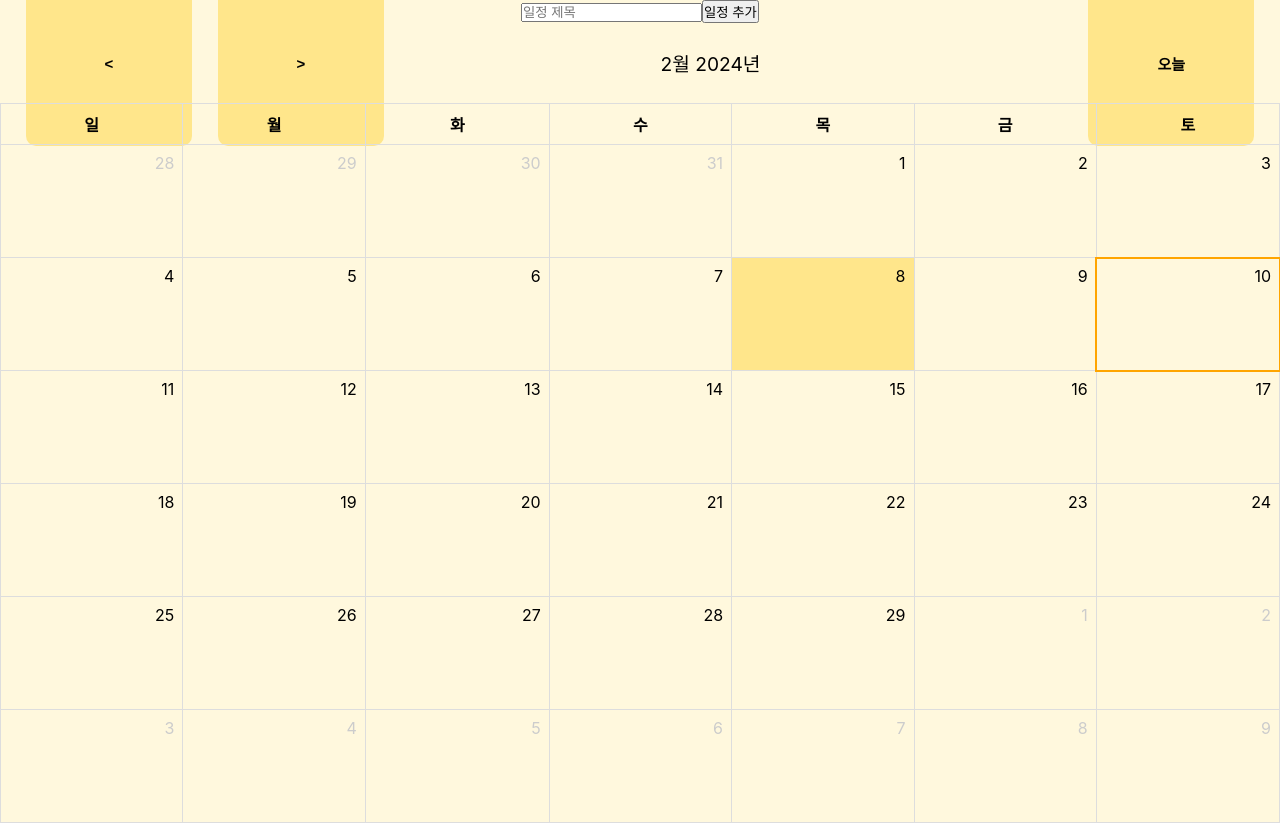
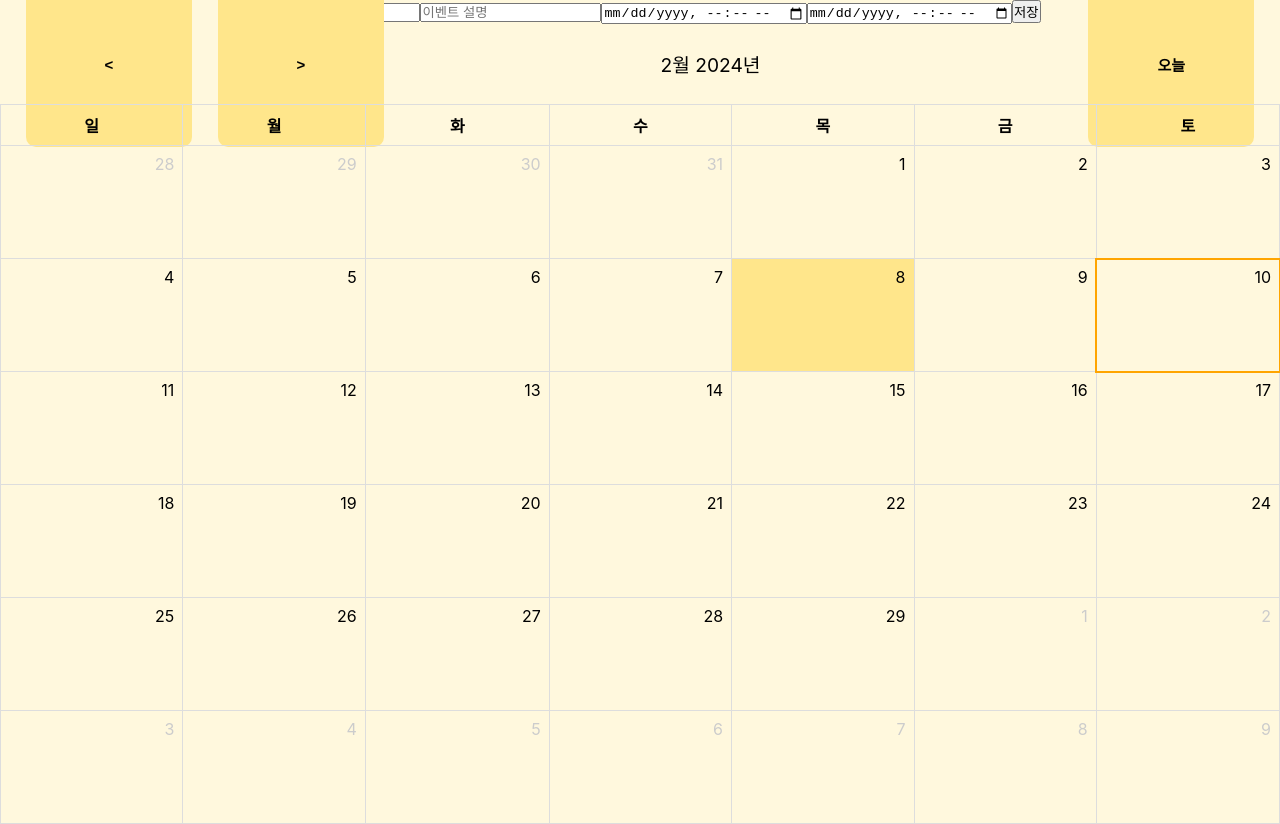
Before and after one commit to Yusmin97/petCheckApp, a React (Create React App) app: page /calendar in a window 1280 px wide. Both pictures are taken after a click on the element "10". Built offline with nearby package versions, Linux system fonts and the light colour scheme; no server answers.

Commit message:
✨ Feat: 캘린더 일정 추가와 추가된 일정 타이틀 렌더링

```diff
--- a/src/page/calendar/Calendar.tsx
+++ b/src/page/calendar/Calendar.tsx
@@ -1,26 +1,44 @@
 /* eslint-disable @typescript-eslint/no-unused-vars */
-import React, { useState } from 'react';
+import React, { useState, useEffect } from 'react';
 import DatePicker from 'react-datepicker';
 import ko from 'date-fns/locale/ko';
+import axios from 'axios';
+import Modal from './Modal';
 import 'react-datepicker/dist/react-datepicker.css';
 import './Calendar.css';
 
-function Calendar(size: any) {
-  // size에 따라 다른 클래스 적용
-  const calendarClassName = size === 'main' ? 'mainCalendar' : 'calendar-container';
+interface Schedule {
+  title: string;
+  start_date: Date;
+  end_date: Date;
+}
 
+function Calendar() {
   const [date, setDate] = useState(new Date());
   const [showDatePicker, setShowDatePicker] = useState(false);
   const [selectedDate, setSelectedDate] = useState(new Date());
-  const [showAddEventForm, setShowAddEventForm] = useState(false); // 일정 추가 폼을 보이기 위한 상태
-  const [eventTitle, setEventTitle] = useState(''); // 추가할 일정의 제목을 저장하는 상태
-  const [events, setEvents] = useState<{ title: string; startDate: Date; }[]>([]); // 일정 목록을 관리하는 상태
+  const [schedules, setSchedules] = useState<Schedule[]>([]);
+  const [showModal, setShowModal] = useState(false);
+  const [title, setTitle] = useState('');
+  const [description, setDescription] = useState('');
+  const [startDate, setStartDate] = useState('');
+  const [endDate, setEndDate] = useState('');
 
   const days = ['일', '월', '화', '수', '목', '금', '토'];
   const monthNames = ['1월', '2월', '3월', '4월', '5월', '6월', '7월', '8월', '9월', '10월', '11월', '12월'];
 
-  // useState에 현재 선택된 날짜를 추가합니다.
-  // eslint-disable-next-line @typescript-eslint/no-unused-vars
+  useEffect(() => {
+    fetchSchedules();
+  }, []);
+
+  const fetchSchedules = async () => {
+    try {
+      const response = await axios.get('http://localhost:3001/get-schedules');
+      setSchedules(response.data);
+    } catch (error) {
+      console.error('Error fetching schedules: ', error);
+    }
+  };
 
   const nextMonth = () => {
     setDate((prevDate) => {
@@ -56,23 +74,7 @@ function Calendar(size: any) {
 
   const handleDayClick = (day: any) => {
     setSelectedDate(day);
-    // 일정 추가 폼을 나타냅니다.
-    setShowAddEventForm(true);
-  };
-
-  const addEvent = () => {
-    // 새로운 일정을 생성합니다.
-    const newEvent = {
-      title: eventTitle,
-      startDate: selectedDate, // 선택된 날짜를 일정의 시작일로 설정합니다.
-      // 다른 필드들도 추가할 수 있습니다.
-    };
-    // 새로운 일정을 일정 목록에 추가합니다.
-    setEvents([...events, newEvent]);
-    // 일정 추가 폼을 닫습니다.
-    setShowAddEventForm(false);
-    // 일정 제목 필드를 초기화합니다.
-    setEventTitle('');
+    setShowModal(true); // 모달 표시
   };
 
   const goToToday = () => {
@@ -154,11 +156,23 @@ function Calendar(size: any) {
                 currentDay.getFullYear() === today.getFullYear();
               const isSelected = isDateSelected(currentDay);
               const classNames = isToday ? 'current-day' : isSelected ? 'selected-date' : '';
+              // 해당 날짜에 대한 일정을 가져옵니다.
+              const scheduleForDate = schedules.find((schedule) => {
+                const scheduleDate = new Date(schedule.start_date);
+                return (
+                  scheduleDate.getDate() === currentDay.getDate() &&
+                  scheduleDate.getMonth() === currentDay.getMonth() &&
+                  scheduleDate.getFullYear() === currentDay.getFullYear()
+                );
+              });
               dayCount++;
               return (
                 <td key={`${weekIndex}-${dayIndex}`} className={classNames} onClick={() => handleDayClick(currentDay)}>
-                  {currentDay.getDate()}
-                </td>
+                <div className="cell-content">
+                  <div className="date">{currentDay.getDate()}</div>
+                  {scheduleForDate && <div className="schedule">{scheduleForDate.title}</div>}
+                </div>
+              </td>
               );
             }
           })}
@@ -166,14 +180,57 @@ function Calendar(size: any) {
       ));
   };
 
+  const addSchedule = async () => {
+    try {
+      await axios.post('http://localhost:3001/add-schedule', {
+        title,
+        description,
+        start_date: startDate,
+        end_date: endDate,
+      });
+      fetchSchedules(); // 일정을 추가한 후 다시 불러옵니다.
+      setShowModal(false); // 모달 닫기
+      // 추가한 일정을 초기화합니다.
+      setTitle('');
+      setDescription('');
+      setStartDate('');
+      setEndDate('');
+    } catch (error) {
+      console.error('Error adding schedule: ', error);
+    }
+  };
+
   return (
-    <div className={calendarClassName}>
-      {showAddEventForm && (
-        <div className="add-event-form">
-          <input type="text" placeholder="일정 제목" value={eventTitle} onChange={(e) => setEventTitle(e.target.value)} />
-          {/* 일정 설명, 시작일시, 종료일시 등의 필드를 추가할 수 있습니다. */}
-          <button onClick={addEvent}>일정 추가</button>
-        </div>
+    <div className="calendar-container">
+      {/* 캘린더 표 및 기타 요소 */}
+      {showModal && (
+        <Modal>
+          {/* 모달 내용 */}
+          <div>
+            <input
+              type="text"
+              placeholder="이벤트 제목"
+              value={title}
+              onChange={(e) => setTitle(e.target.value)}
+              name="title"
+            />
+            <input
+              type="text"
+              placeholder="이벤트 설명"
+              value={description}
+              onChange={(e) => setDescription(e.target.value)}
+              name="description"
+            />
+            <input
+              type="datetime-local"
+              value={startDate}
+              onChange={(e) => setStartDate(e.target.value)}
+              name="start_date"
+            />
+            <input type="datetime-local" value={endDate} onChange={(e) => setEndDate(e.target.value)} name="end_date" />
+            <button onClick={addSchedule}>저장</button>
+          </div>
+        </Modal>
       )}
       <div className="calendar-header">
         <div className="monthMove">
```
